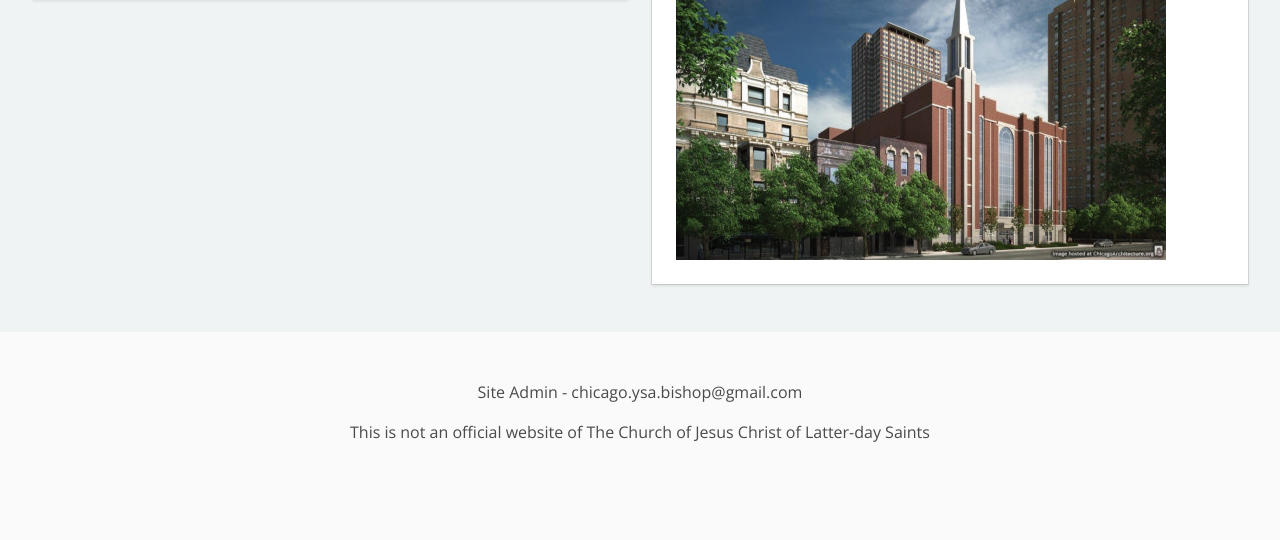
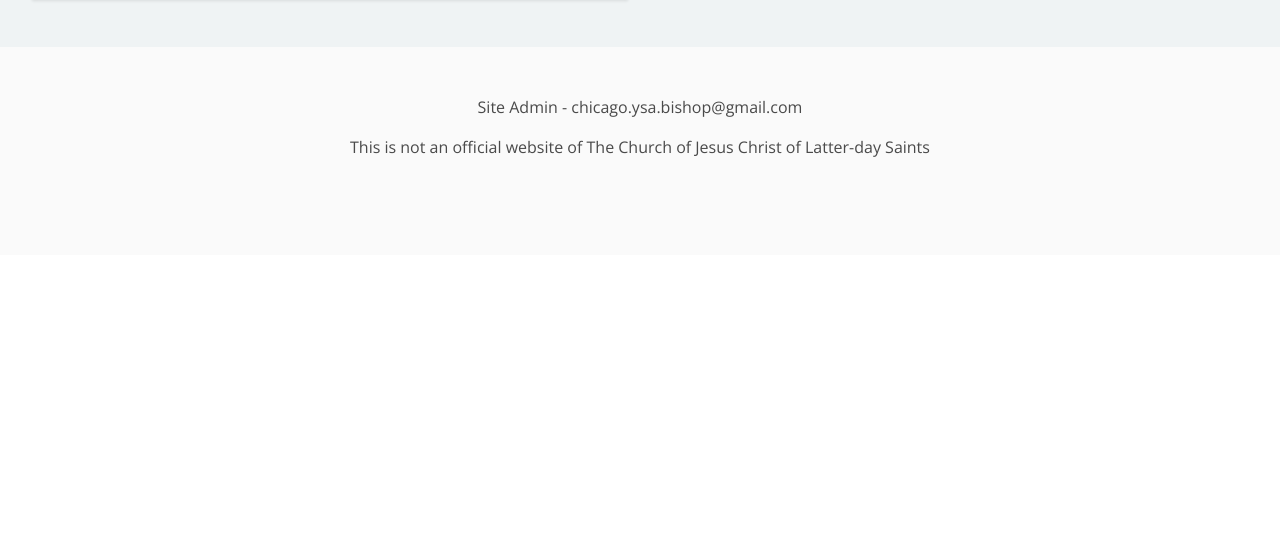
Before and after one commit to davidkunio/ysa, a Flask app: page / in a window 1280 px wide. Shown: the part 1083-1623 px from the top of the page. After the commit the page ends 1240 px from the top, so only its background shows below. Run offline with Flask 2, Linux system fonts and the light colour scheme.

Commit message:
remove picture

```diff
--- a/templates/index.html
+++ b/templates/index.html
@@ -80,11 +80,6 @@
                  <p class="subtitle is-6">Accessible from CTA Brown and Red Lines</p>
                 </div>
               </div>
-              <div class="media">
-                  <figure class="image is-centered">
-                    <img src="/static/images/IMG_0002.JPG"></img>
-                  <figure>
-              </div>
             </div>
           </div>
         </div>
```
